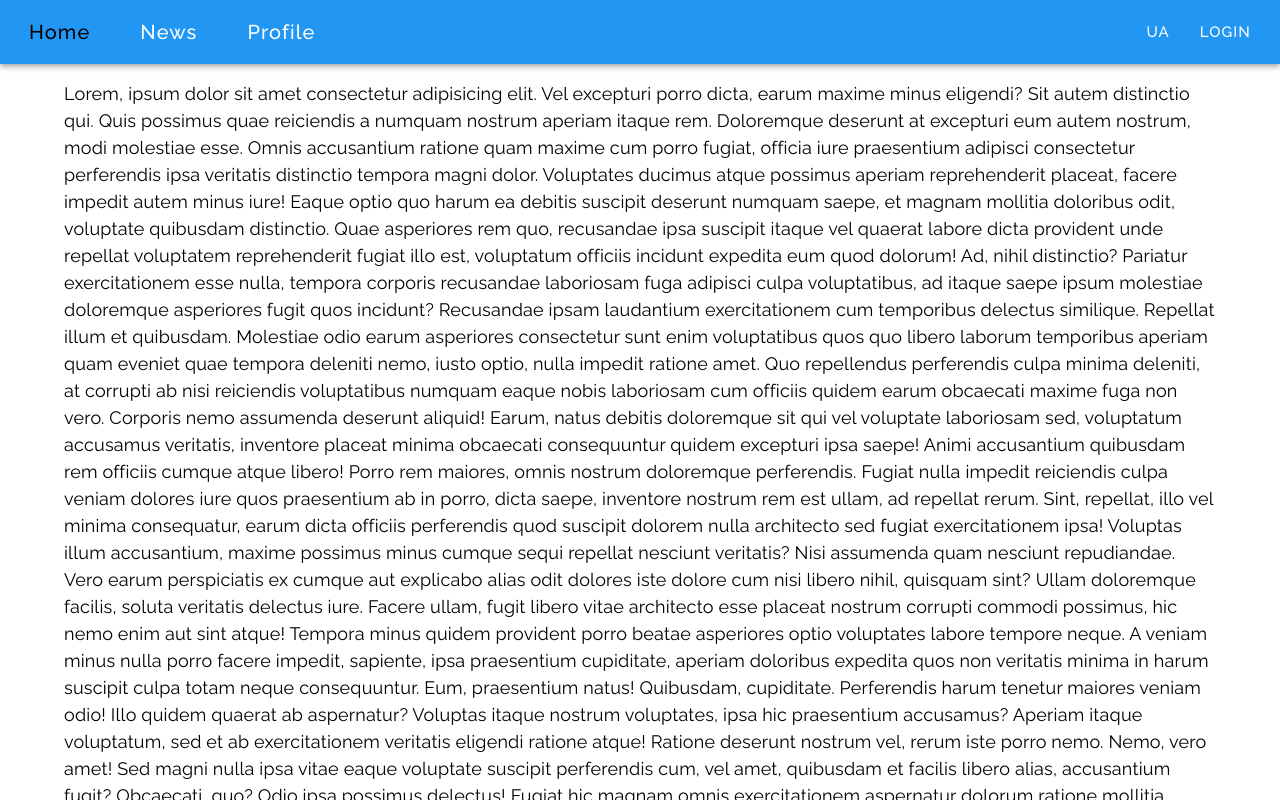
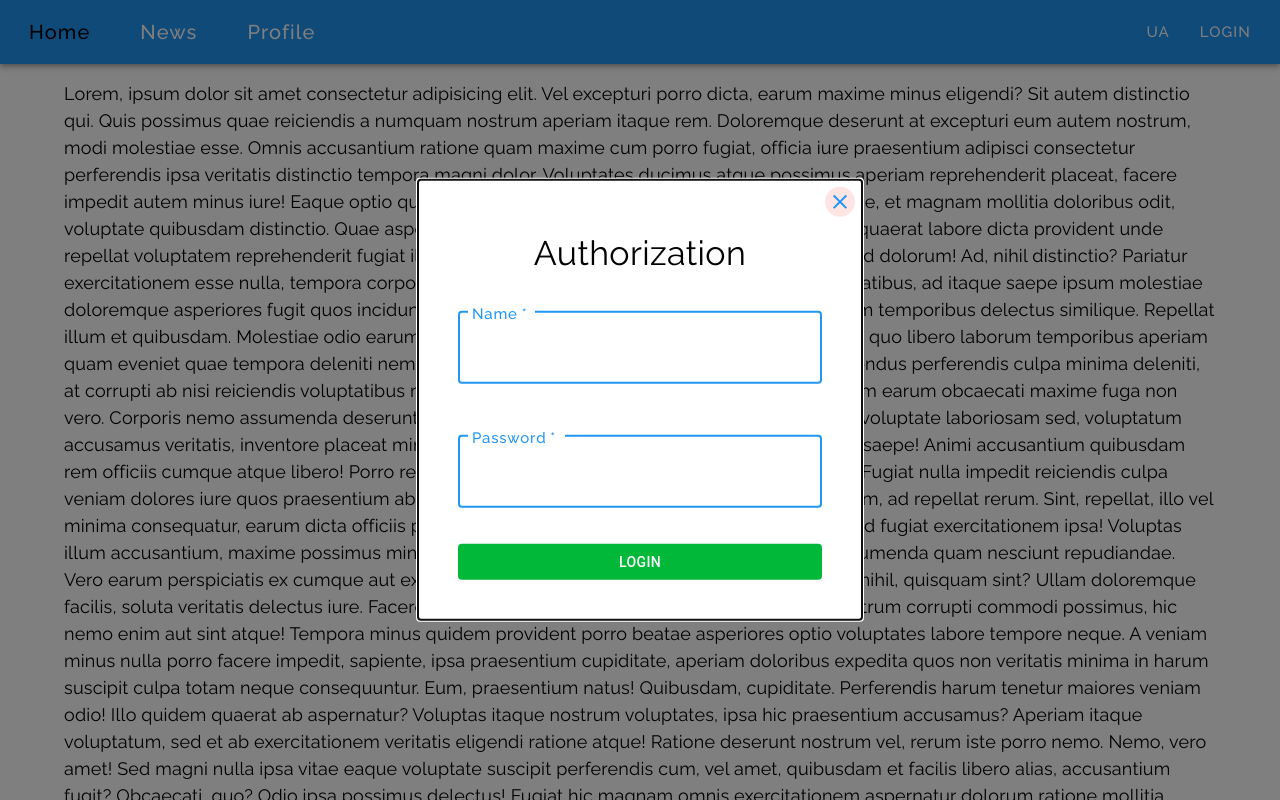
Before and after one commit to Mark-Nelovka/news-ego, a React (Create React App) app: page / in a window 1280 px wide. Shown: the top 800 px of the page. Built offline with nearby package versions, Linux system fonts and the light colour scheme.

Commit message:
fix: form
fix:
- form markup
add:
- general modal component
- general loader component

```diff
--- a/src/components/Cards/Cards.tsx
+++ b/src/components/Cards/Cards.tsx
@@ -70,8 +70,6 @@ export const Cards = () => {
 };
 
 function Cardq({ id, title, imageUrl, publishedAt }: INews) {
-  // const [first, setfirst] = useState<number>();
-  const [first, setfirst] = useState("Mark");
   const { t } = useTranslation("translation");
   const dispatch = useAppDispatch();
 
--- a/src/components/Form/Form.tsx
+++ b/src/components/Form/Form.tsx
@@ -1,247 +1,121 @@
-import { Dispatch, SetStateAction, useEffect, useState } from "react";
-import {
-  Button,
-  CircularProgress,
-  Container,
-  FormControl,
-  FormHelperText,
-  Modal,
-  TextField,
-  Typography,
-} from "@mui/material";
-import { ButtonGen } from "general";
-import CloseIcon from "@mui/icons-material/Close";
+import React, { useEffect, useState } from "react";
+import { Typography } from "@mui/material";
 import { makeStyles } from "@mui/styles";
+import { useTranslation } from "react-i18next";
+import { Theme } from "@material-ui/core";
+import { auth } from "state/auth/authOperations";
 import { useAppDispatch, useAppSelector } from "state/hook";
-import { auth } from "state/auth/authOperations";
+import { ButtonGen, ModalForm } from "general";
+import { Loader } from "general";
+import Field from "./components/Field";
+import validation from "./helpers/validation";
 import { theme } from "styles/theme";
-import { Box } from "@mui/system";
-import { useTranslation } from "react-i18next";
-import { styled } from "@mui/material/styles";
-import { Theme } from "@material-ui/core";
 
-const CustomizedSlider = styled(Button)(
-  ({ theme }) =>
-    `
-  color: ${theme.palette.primary.main};
-
-  :hover {
-    color: ${theme.palette.secondary.main};
-  }
-`
-);
-
-const useStyles = makeStyles(
-  (
-    theme: Theme
-  ): { form: any; submit: any; paper: any; loader: any; button: any } => ({
-    form: {
+const useStyles = makeStyles((theme: Theme) => ({
+  button: {
     width: "100%",
+    background: "#01b838",
+    color: "#fff",
+    "&:hover": {
+      background: "#03cf40",
     },
-    submit: {},
-    paper: {
-      position: "absolute",
-      top: "50%",
-      left: "50%",
-      transform: `translate(${"-50%"}, ${"-50%"})`,
-      backgroundColor: "#fff",
-      padding: 40,
-      minHeight: 400,
   },
-    loader: {
-      position: "absolute",
-      top: "50%",
-      left: "50%",
-      transform: `translate(${"-50%"}, ${"-50%"})`,
+  title: {
+    ...theme.typography.body2,
+    fontSize: 34,
+    textAlign: "center",
+    marginTop: 3,
   },
-    button: {
-      padding: 5,
-      // background: "#000",
-      // fontFamily: theme.typography. ,
-      width: "auto",
-      marginRight: 15,
-    },
-  })
-);
+}));
 
 interface IFormProps {
   isOpen: boolean;
-  handleClose: Dispatch<SetStateAction<boolean>>;
+  handleClose: () => void;
   isLoading: boolean;
 }
 
-interface IValidField {
-  name?: string | null;
-  password?: string | null;
-}
+export const Form = ({ isOpen, handleClose, isLoading }: IFormProps) => {
+  const [username, setUserName] = useState("");
+  const [password, setPassword] = useState("");
+  const [errorMessageName, setErrorMessageName] = useState("");
+  const [errorMessagePassword, setErrorMessagePassword] = useState("");
 
-export const Form = ({ isOpen, handleClose, isLoading }: IFormProps) => {
-  const { t } = useTranslation("translation");
-
-  const classes = useStyles(theme);
-  const [username, setUsername] = useState("");
-  const [password, setPassword] = useState("");
-  const [error, setError] = useState({
-    name: true,
-    password: true,
-  });
-  const [validErrorMessage, setValidErrorMessage] = useState<IValidField>({
-    name: null,
-    password: null,
-  });
   const isError = useAppSelector((state) => state.auth.error);
   const dispatch = useAppDispatch();
+  const { t } = useTranslation("translation");
+  const classes = useStyles(theme);
 
   useEffect(() => {
-    if (!isError.name || !isError.password) {
-      setError({
-        name: isError.name,
-        password: isError.password,
-      });
-    }
-  }, [isError]);
+    isError.name === "Invalid" &&
+      setErrorMessageName(t("invalidName") as string);
 
-  const handleUsernameChange = (event: React.ChangeEvent<HTMLInputElement>) => {
-    const { value } = event.target;
-    if (value.length === 0 || /^[a-zA-Z]+$/.test(value)) {
-      setUsername(value);
-      setValidErrorMessage({
-        name: null,
-      });
-      setError((prevState) => {
-        return {
-          ...prevState,
-          name: true,
-        };
-      });
-      return;
-    }
-    setValidErrorMessage({
-      name: `${t("form.error.name")}`,
-    });
+    isError.password === "Invalid" &&
+      setErrorMessagePassword(t("invalidPassword") as string);
+  }, [isError, t]);
+
+  const handleError = (name: string): void => {
+    if (name === "name")
+      return setErrorMessageName(t("form.error.name") as string);
+    setErrorMessagePassword(t("form.error.passwordSymbols") as string);
   };
 
-  const handlePasswordChange = (event: React.ChangeEvent<HTMLInputElement>) => {
-    const { value } = event.target;
-    if (value.length === 0 || /^[0-9]/.test(value)) {
-      setPassword(value);
-
-      if (password.length < 4) {
-        setValidErrorMessage({
-          password: `${t("form.error.password")}`,
-        });
-        return;
+  const handleField = (event: React.ChangeEvent<HTMLInputElement>) => {
+    const { value, name } = event.target;
+    const valid = validation({ name, value, handleError });
+    if (valid || valid === "") {
+      switch (name) {
+        case "name":
+          setUserName(valid);
+          setErrorMessageName("");
+          break;
+        case "password":
+          setPassword(valid);
+          setErrorMessagePassword("");
+          break;
       }
-      setValidErrorMessage({
-        password: null,
-      });
-      setError((prevState) => {
-        return {
-          ...prevState,
-          password: true,
-        };
-      });
-      return;
     }
-    setValidErrorMessage({
-      password: "Only number",
-    });
   };
 
   const handleSubmit = (event: React.FormEvent<HTMLFormElement>) => {
     event.preventDefault();
-
+    if (password.length < 4) {
+      setErrorMessagePassword(t("form.error.passwordLength") as string);
+      return;
+    }
     dispatch(auth({ name: username, password }));
   };
 
   return (
-    <Modal open={isOpen} onClose={() => handleClose(!isOpen)}>
-      <Container maxWidth="xs" className={classes.paper}>
-        {/* <Button
-          onClick={handleClose}
-          sx={{
-            position: "absolute",
-            top: 7,
-            right: 7,
-            width: 30,
-            height: 30,
-            borderRadius: "50%",
-            background: "#ff00001b",
-            padding: 0,
-            minWidth: "max-content",
-          }}
-        > */}
-        <CustomizedSlider>
-          <CloseIcon fontSize="medium" />
-        </CustomizedSlider>
-        {/* </Button> */}
-        <Typography variant="h4" align="center" gutterBottom>
+    <ModalForm isOpen={isOpen} handleClose={handleClose}>
+      <Typography className={classes.title} gutterBottom>
         {t("form.title")}
       </Typography>
-        {isLoading && (
-          <Box className={classes.loader}>
-            <CircularProgress color="inherit" />
-          </Box>
-        )}
+      {isLoading && <Loader />}
       {!isLoading && (
-          <form onSubmit={handleSubmit} className={classes.form}>
-            <FormControl
-              fullWidth
-              sx={{ height: 100 }}
-              error={validErrorMessage.name || !error.name ? true : false}
-              margin="normal"
-            >
-              <TextField
+        <form onSubmit={handleSubmit}>
+          <Field
             variant="outlined"
             label={`${t("form.label.name")}`}
-                error={validErrorMessage.name || !error.name ? true : false}
+            error={errorMessageName ? true : false}
             value={username}
-                onChange={handleUsernameChange}
+            onChange={handleField}
             name="name"
-                required
+            type="text"
+            errorMessage={errorMessageName}
           />
-              <FormHelperText id="component-error-text">
-                {validErrorMessage.name && validErrorMessage.name}
-                {!error.name &&
-                  !validErrorMessage.name &&
-                  t("form.error.invalidName")}
-              </FormHelperText>
-            </FormControl>
-            <FormControl
-              fullWidth
-              sx={{ height: 100 }}
-              margin="normal"
-              error={
-                validErrorMessage.password || !error.password ? true : false
-              }
-            >
-              <TextField
+          <Field
             variant="outlined"
             label={`${t("form.label.password")}`}
             type="password"
             name="password"
-                error={
-                  validErrorMessage.password || !error.password ? true : false
-                }
+            error={errorMessagePassword ? true : false}
             value={password}
-                onChange={handlePasswordChange}
-                required
+            errorMessage={errorMessagePassword}
+            onChange={handleField}
           />
-              <FormHelperText id="component-error-text">
-                {validErrorMessage.password && validErrorMessage.password}
-                {!error.password &&
-                  !validErrorMessage.password &&
-                  t("form.error.invalidPassword")}
-              </FormHelperText>
-            </FormControl>
-            <ButtonGen style={classes.button}>
-              {t("header.auth.login")}
-            </ButtonGen>
+          <ButtonGen style={classes.button}>{t("header.auth.login")}</ButtonGen>
         </form>
       )}
-      </Container>
-    </Modal>
+    </ModalForm>
   );
 };
-
-// export default Form;
--- /dev/null
+++ b/src/components/Form/components/Field.tsx
@@ -0,0 +1,43 @@
+import React from "react";
+import { FormControl, FormHelperText, TextField } from "@mui/material";
+
+interface IField {
+  variant: "filled" | "outlined" | "standard";
+  label: string;
+  error: boolean;
+  value: string;
+  onChange: (event: React.ChangeEvent<HTMLInputElement>) => void;
+  name: string;
+  errorMessage: string;
+  type: string;
+}
+
+export default function Field({
+  variant,
+  label,
+  error,
+  value,
+  onChange,
+  name,
+  errorMessage,
+  type,
+}: IField) {
+  return (
+    <FormControl fullWidth sx={{ height: 100 }} error={error} margin="normal">
+      <TextField
+        variant={variant}
+        label={label}
+        error={error}
+        value={value}
+        onChange={onChange}
+        type={type}
+        name={name}
+        focused
+        required
+      />
+      <FormHelperText id="component-error-text">
+        {errorMessage && errorMessage}
+      </FormHelperText>
+    </FormControl>
+  );
+}
--- /dev/null
+++ b/src/components/Form/helpers/validation.ts
@@ -0,0 +1,24 @@
+interface IValidation {
+    name: string,
+    value: string,
+    handleError: (name: string) => void
+}
+
+export default function validation({ name, value, handleError }: IValidation) {
+switch (name) {
+    case "name":
+        if (/^[a-zA-Z]*$/.test(value)) {
+            return value
+        }
+        handleError(name)
+        break;
+    case "password":
+        if (/^[a-zA-Z0-9]*$/.test(value)) {
+            return value;
+        }
+        handleError(name)
+        break;
+    default:
+        return "";
+}
+}
--- a/src/components/Header/Header.tsx
+++ b/src/components/Header/Header.tsx
@@ -22,7 +22,7 @@ const useStyles = makeStyles((theme: Theme) => ({
 }));
 
 function Header() {
-  const [open, setOpen] = useState(false);
+  const [open, setOpen] = useState(true);
   const isToken = useAppSelector((state) => state.auth.token);
   const isLoading = useAppSelector((state) => state.auth.isLoading);
 
@@ -34,6 +34,10 @@ function Header() {
   const changeLanguage = (e: React.MouseEvent) => {
     const { textContent } = e.target as HTMLButtonElement;
     i18n.changeLanguage(textContent!);
+  };
+
+  const handleClose = () => {
+    setOpen(!open);
   };
 
   useEffect(() => {
@@ -70,7 +74,7 @@ function Header() {
         </Toolbar>
       </AppBar>
       {open && (
-        <Form isOpen={open} handleClose={setOpen} isLoading={isLoading} />
+        <Form isOpen={open} handleClose={handleClose} isLoading={isLoading} />
       )}
     </>
   );
--- /dev/null
+++ b/src/general/Loader.tsx
@@ -0,0 +1,21 @@
+import React from "react";
+import { Box, CircularProgress } from "@mui/material";
+import { makeStyles } from "@mui/styles";
+
+const useStyles = makeStyles(() => ({
+  loader: {
+    position: "absolute",
+    top: "50%",
+    left: "50%",
+    transform: `translate(${"-50%"}, ${"-50%"})`,
+  },
+}));
+
+export default function Loader() {
+  const classes = useStyles();
+  return (
+    <Box className={classes.loader}>
+      <CircularProgress color="inherit" />
+    </Box>
+  );
+}
--- /dev/null
+++ b/src/general/ModalForm.tsx
@@ -0,0 +1,48 @@
+import React from "react";
+import { Container, Modal } from "@mui/material";
+import ButtonGen from "./Button";
+import CloseIcon from "@mui/icons-material/Close";
+import { makeStyles } from "@mui/styles";
+
+interface IModal {
+  isOpen: boolean;
+  handleClose: () => void;
+  children: React.ReactNode;
+}
+
+const useStyles = makeStyles(() => ({
+  paper: {
+    position: "absolute",
+    top: "50%",
+    left: "50%",
+    transform: `translate(${"-50%"}, ${"-50%"})`,
+    backgroundColor: "#fff",
+    padding: 40,
+    minHeight: 400,
+  },
+  buttonClose: {
+    position: "absolute",
+    top: 7,
+    right: 7,
+    width: 30,
+    height: 30,
+    borderRadius: "50%",
+    background: "#ff00001b",
+    padding: 0,
+    minWidth: "max-content",
+  },
+}));
+
+export default function ModalForm({ children, isOpen, handleClose }: IModal) {
+  const classes = useStyles();
+  return (
+    <Modal open={isOpen} onClose={handleClose}>
+      <Container maxWidth="xs" className={classes.paper}>
+        <ButtonGen onClick={handleClose} style={classes.buttonClose}>
+          <CloseIcon fontSize="medium" />
+        </ButtonGen>
+        {children}
+      </Container>
+    </Modal>
+  );
+}
--- a/src/general/index.ts
+++ b/src/general/index.ts
@@ -1,3 +1,5 @@
 import ButtonGen from "./Button";
+import Loader from "./Loader";
+import ModalForm from "./ModalForm";
 
-export { ButtonGen };
+export { ButtonGen, Loader, ModalForm };
--- a/src/locales/en/translation.json
+++ b/src/locales/en/translation.json
@@ -20,7 +20,8 @@
         },
         "error": {
             "name": "Only latin letters",
-            "password": "Password length must be more 4 symbols",
+            "passwordLength": "Password length must be more 4 symbols",
+            "passwordSymbols": "Only latin letters and numbers",
             "invalidName": "Invalid name",
             "invalidPassword": "Invalid password"
         }
--- a/src/locales/ua/translation.json
+++ b/src/locales/ua/translation.json
@@ -20,7 +20,8 @@
         },
         "error": {
             "name": "Тільки англійські літери",
-            "password": "Пароль повинен бути не меньше 4-х символів",
+            "passwordLength": "Пароль повинен бути не меньше 4-х символів",
+            "passwordSymbols": "Тільки літери латинського алфавіту або цифри",
             "invalidName": "Невірно введено ім'я",
             "invalidPassword": "Невірно введений пароль"
         }
--- a/src/state/auth/authSlice.ts
+++ b/src/state/auth/authSlice.ts
@@ -1,23 +1,32 @@
 import { createSlice, PayloadAction } from '@reduxjs/toolkit';
 import { auth, logOut } from "./authOperations";
 
-interface IStateNews {
+interface IStateAuth {
     token: null | string,
     isLoading: boolean,
     error: {
-        name: boolean,
-        password: boolean
+        name: string,
+        password: string
     }
 }
 
-export const initialState: IStateNews = {
+interface IActionAuth {
+    data: {
+        name: string,
+        password: string
+    }
+}
+
+export const initialState: IStateAuth = {
     token: null,
     isLoading: false,
     error: {
-        name: true,
-        password: true
+        name: "",
+        password: ""
     }
 };
+
+
 
 const authSlice = createSlice({
   name: 'auth',
@@ -26,24 +35,25 @@ const authSlice = createSlice({
     extraReducers: {
         [auth.pending.type]: (state, _) => {
             state.isLoading = true;
-            // state.error.name = false;
+            state.error.name = "";
+            state.error.password = "";
         },
         [auth.fulfilled.type]: (state, { payload }: PayloadAction<{token: string}>) => {
             state.token = payload.token;
             state.isLoading = false;
-            state.error.name = true;
-            state.error.password = true;
+            state.error.name = "";
+            state.error.password = "";
         },
-        [auth.rejected.type]: (state, { payload }: PayloadAction<IStateNews>) => {
+        [auth.rejected.type]: (state, { payload }: PayloadAction<IActionAuth>) => {
             console.log(payload)
             state.isLoading = false;
-            state.error.name = payload.error.name;
-            state.error.password = payload.error.password;
+            state.error.name = payload.data.name;
+            state.error.password = payload.data.password;
         },
         [logOut.type]: (state, _) => {
             state.token = null
-            state.error.name = true;
-            state.error.password = true;
+            state.error.name = "";
+            state.error.password = "";
         }
     }
 
--- a/src/styles/theme.ts
+++ b/src/styles/theme.ts
@@ -19,7 +19,10 @@ export const theme = createTheme({
     subtitle1: {
       fontFamily: "Raleway",
       fontSize: 14,
-    }
+    },
+    // h4: {
+    //   fontFamily: "Raleway"
+    // }
   },
   palette: {
     primary: {
```
Lines whose indentation alone changed are shown as unchanged.
